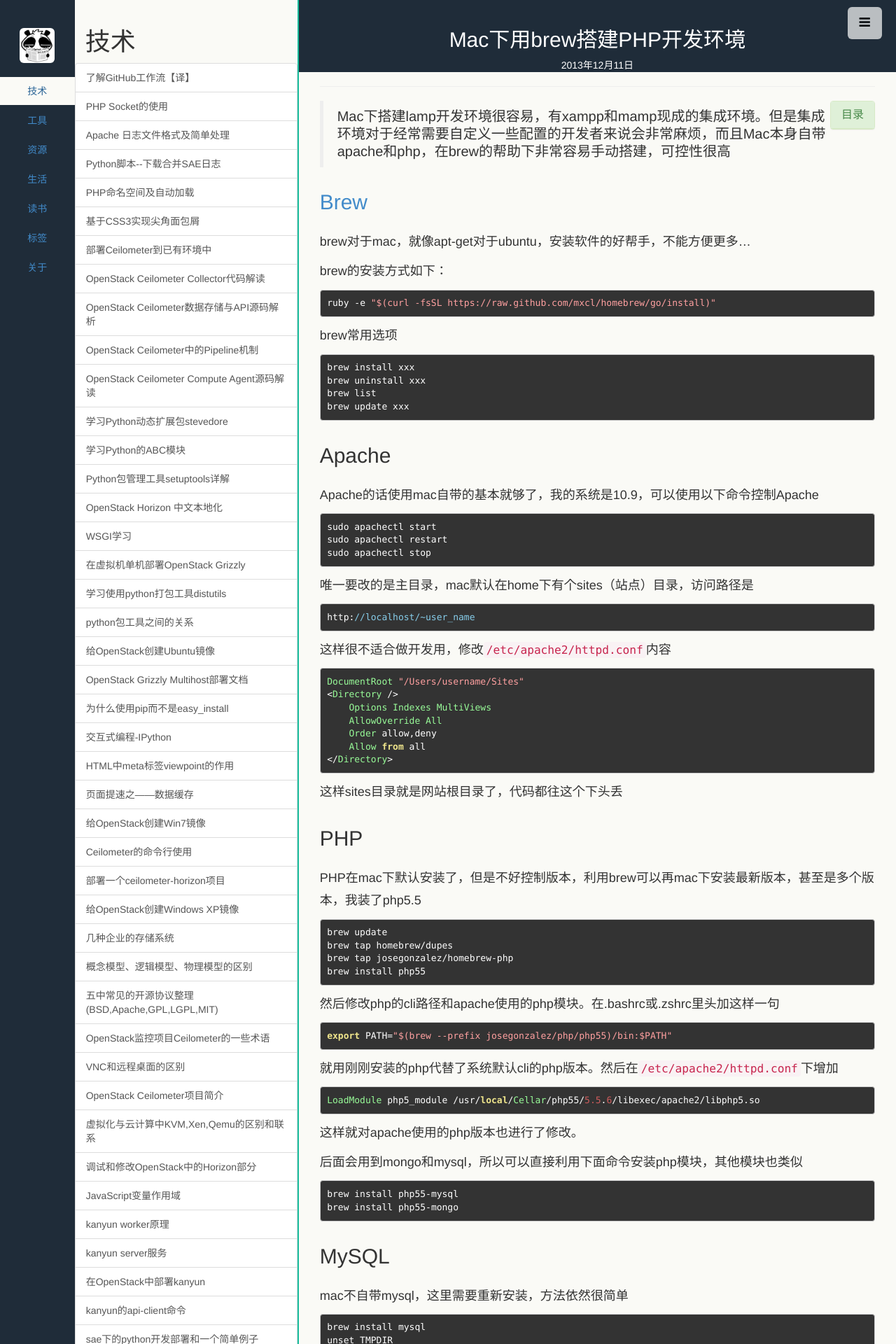
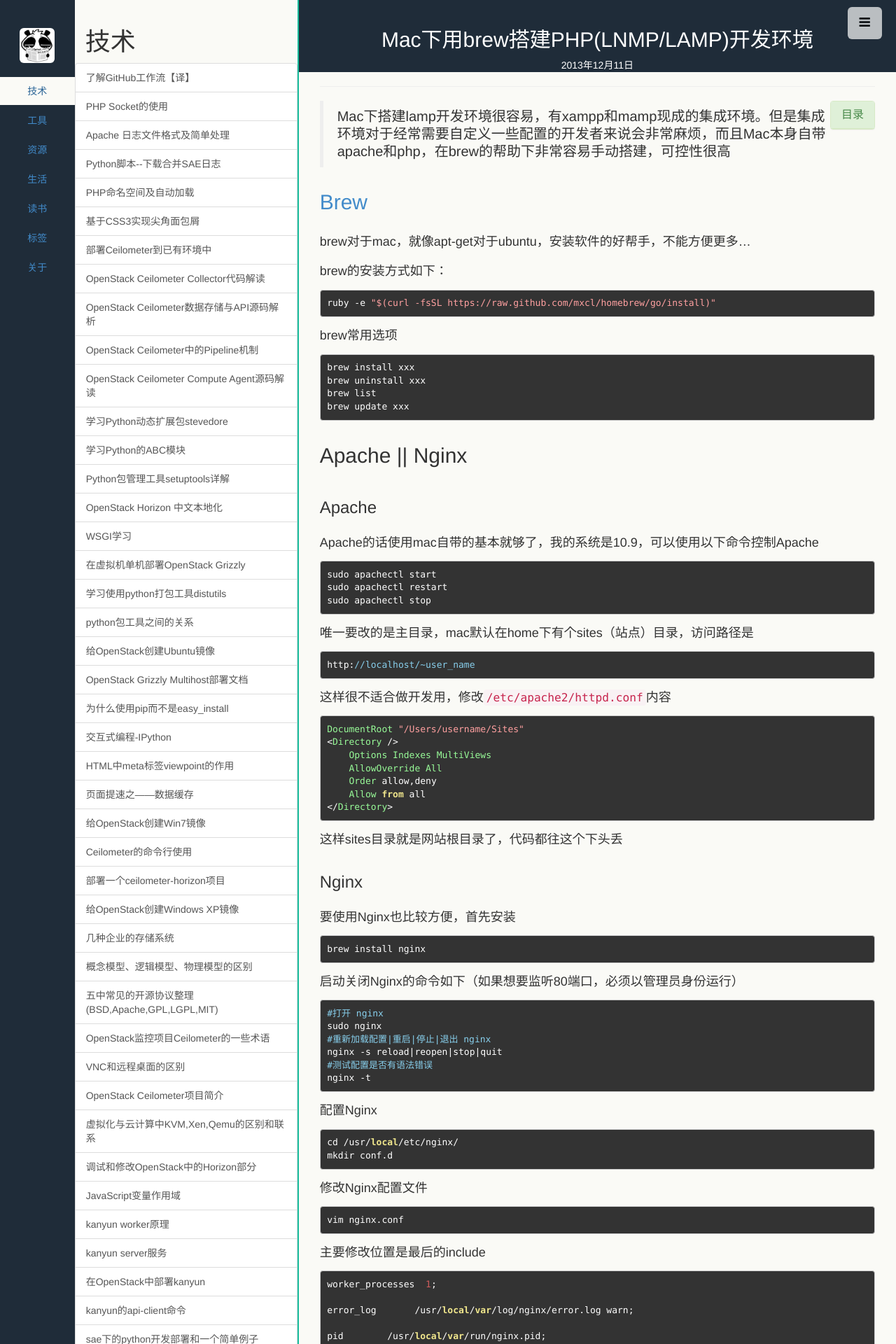
Before and after one commit to dayon3z1/suyan, a Jekyll site: the page built from _posts/Tool/mac/2013-12-11-lamp-in-mac.md, in a window 1280 px wide. Shown: the top 1920 px of the page at 70% size. Built offline with Jekyll 4.4.1, drawn with Linux system fonts in a browser that asks for light colours; Markdown is read by kramdown in place of the engine named in the settings; some of the changed text lies outside the part shown.

Commit message:
add lnmp deployment in this blog

```diff
--- a/_posts/Tool/mac/2013-12-11-lamp-in-mac.md
+++ b/_posts/Tool/mac/2013-12-11-lamp-in-mac.md
@@ -1,9 +1,9 @@
 ---
 layout: post
-title: Mac下用brew搭建PHP开发环境
+title: Mac下用brew搭建PHP(LNMP/LAMP)开发环境
 category: 工具
 tags: [Mac, MongoDB, PHP]
-keywords: Brew,Mac,MongoDB,MySQL,Apache,PHP
+keywords: Brew,Mac,MongoDB,MySQL,Apache,Nginx,PHP
 description:
 ---
 
@@ -23,7 +23,9 @@ brew常用选项
     brew list
     brew update xxx
 
-## Apache
+## Apache || Nginx
+
+### Apache
 Apache的话使用mac自带的基本就够了，我的系统是10.9，可以使用以下命令控制Apache
 
     sudo apachectl start
@@ -46,21 +48,108 @@ Apache的话使用mac自带的基本就够了，我的系统是10.9，可以使
 
 这样sites目录就是网站根目录了，代码都往这个下头丢
 
+### Nginx
+要使用Nginx也比较方便，首先安装
+
+    brew install nginx
+
+启动关闭Nginx的命令如下（如果想要监听80端口，必须以管理员身份运行）
+
+    #打开 nginx
+    sudo nginx
+    #重新加载配置|重启|停止|退出 nginx
+    nginx -s reload|reopen|stop|quit
+    #测试配置是否有语法错误
+    nginx -t
+
+配置Nginx
+
+    cd /usr/local/etc/nginx/
+    mkdir conf.d
+
+修改Nginx配置文件
+
+    vim nginx.conf
+
+主要修改位置是最后的include
+
+    worker_processes  1;
+
+    error_log       /usr/local/var/log/nginx/error.log warn;
+
+    pid        /usr/local/var/run/nginx.pid;
+
+    events {
+        worker_connections  256;
+    }
+
+    http {
+        include       mime.types;
+        default_type  application/octet-stream;
+
+        log_format  main  '$remote_addr - $remote_user [$time_local] "$request" '
+                          '$status $body_bytes_sent "$http_referer" '
+                          '"$http_user_agent" "$http_x_forwarded_for"';
+
+        access_log      /usr/local/var/log/nginx/access.log main;
+        port_in_redirect off;
+        sendfile        on;
+        keepalive_timeout  65;
+
+        include /usr/local/etc/nginx/conf.d/*.conf;
+    }
+
+修改自定义文件
+
+    vim ./conf.d/default.conf
+
+增加一个监听端口
+
+    server {
+        listen       80;
+        server_name  localhost;
+
+        root /Users/username/Sites/; # 该项要修改为你准备存放相关网页的路径
+
+        location / {
+            index index.php;
+            autoindex on;
+        }
+
+        #proxy the php scripts to php-fpm
+        location ~ \.php$ {
+            include /usr/local/etc/nginx/fastcgi.conf;
+            fastcgi_intercept_errors on;
+            fastcgi_pass   127.0.0.1:9000;
+        }
+
+    }
+
+这个时候还不能访问php站点，因为还没有开启php-fpm。
+
+虽然mac 10.9自带了php-fpm，但是由于我们使用了最新的PHP，PHP中自带php-fpm，所以使用PHP中的php-fpm可以保证版本的一致。
+
+这里的命令在安装完下一步的php后再执行
+
+    sudo nginx
+    sudo php-fpm -D
+
 ## PHP
 PHP在mac下默认安装了，但是不好控制版本，利用brew可以再mac下安装最新版本，甚至是多个版本，我装了php5.5
 
     brew update
     brew tap homebrew/dupes
     brew tap josegonzalez/homebrew-php
-    brew install php55
+    brew install php55 --with-fpm
 
-然后修改php的cli路径和apache使用的php模块。在.bashrc或.zshrc里头加这样一句
+然后修改php的cli路径和apache使用的php模块。在.bashrc或.zshrc里头加以下内容
 
-    export PATH="$(brew --prefix josegonzalez/php/php55)/bin:$PATH"
+    #export PATH="$(brew --prefix josegonzalez/php/php55)/bin:$PATH"
+    export PATH="/usr/local/bin:/usr/local/sbin:$PATH"
 
 就用刚刚安装的php代替了系统默认cli的php版本。然后在`/etc/apache2/httpd.conf`下增加
 
-    LoadModule php5_module /usr/local/Cellar/php55/5.5.6/libexec/apache2/libphp5.so
+    LoadModule php5_module /usr/local/Cellar/php55/5.5.8/libexec/apache2/libphp5.so
 
 这样就对apache使用的php版本也进行了修改。
 
@@ -121,3 +210,7 @@ RockMongo是MongoDB很好用的一个web应用，安装也很容易
 
 ## 完成
 这样就在mac下配置好一个php开发环境了，enjoy it!
+
+## 参考
+1. [Hot to install nginx, PHP-fpm 5.5.6, mongo and MySql on mac with homebrew](http://www.nabito.net/hot-to-install-nginx-php-fpm-5-5-6-mongo-and-mysql-on-mac-with-homebrew/)
+2. [Mac OSX 10.9搭建nginx+mysql+php-fpm环境](http://my.oschina.net/chen0dgax/blog/190161)
```
